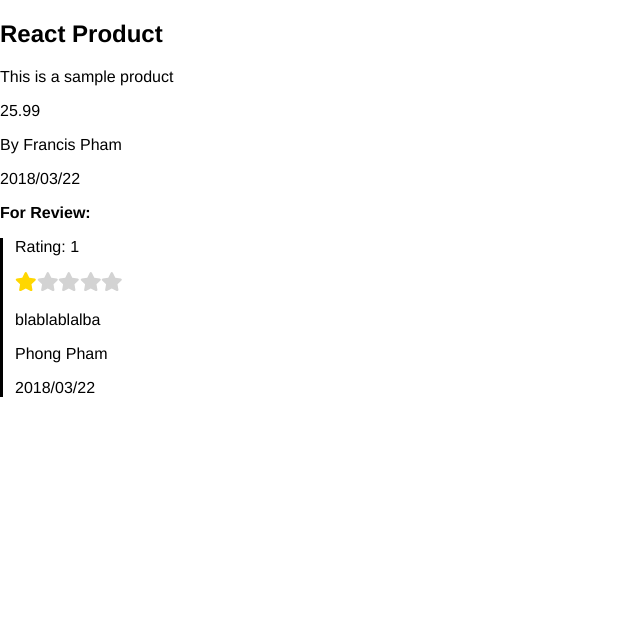
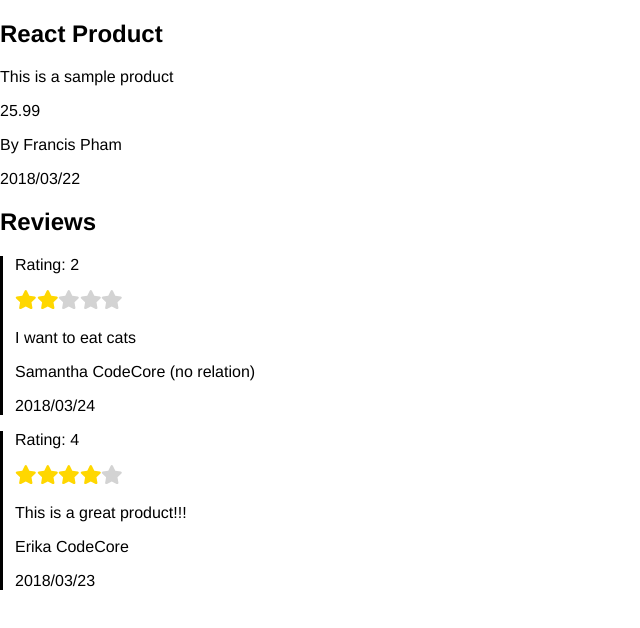
Before and after one commit to francispham/ReactClientApps, a React (Create React App) app in the folder amazon-react/: page / in a window 1280 px wide. Shown: the top 628 px of the page, without its empty margins (0-640 px from the left). Built offline with nearby package versions, Linux system fonts and the light colour scheme.

Commit message:
Added Review List Amazon React

```diff
--- a/amazon-react/src/components/App.js
+++ b/amazon-react/src/components/App.js
@@ -1,9 +1,8 @@
-import React, { Component } from 'react';
+import React, {Component} from 'react';
 
 import ProductDetails from './ProductDetails';
 
-import ReviewDetails from './ReviewDetails';
-
+import ReviewList from './ReviewList';
 
 class App extends Component {
   render() {
@@ -16,29 +15,33 @@ class App extends Component {
         full_name: "Francis Pham"
       }
     }
-    const review = {
-      rating: 1,
-      body: 'blablablalba',
-      created_at: "2018/03/22",
-      reviewer: {
-        full_name: "Phong Pham"
+    const reviews = [
+      {
+        body: 'I want to eat cats',
+        rating: 2,
+        created_at: '2018/03/24',
+        reviewer: {
+          full_name: 'Samantha CodeCore (no relation)'
+        }
+      },
+      {
+        body: 'This is a great product!!!',
+        rating: 4,
+        created_at: '2018/03/23',
+        reviewer: {
+          full_name: 'Erika CodeCore'
+        }
       }
-    }
+    ];
 
     return (
       <div className="App">
         <ProductDetails {...product} />
-        <p><strong>For Review:</strong></p>
-        <ReviewDetails {...review} />
-        {/* Is the same as:
-        <ProductDetails
-          title={product.title}
-          description={product.description}
-        '(and order infor)'
-        /> */}
+        <h2>Reviews</h2>
+        <ReviewList reviews={reviews} />
       </div>
     );
   }
-};
+}
 
 export default App;
--- a/amazon-react/src/components/ReviewDetails.js
+++ b/amazon-react/src/components/ReviewDetails.js
@@ -1,6 +1,5 @@
 import React from 'react';
 import StarRating from './StarRating';
-import ReviewList from './ReviewList'
 
 function ReviewDetails (props) {
   // 1em is equal to the font size of the parent tag.
--- a/amazon-react/src/components/ReviewList.js
+++ b/amazon-react/src/components/ReviewList.js
@@ -1,27 +1,9 @@
 import React from 'react';
+import ReviewDetails from './ReviewDetails';
 
 function  ReviewList(props) {
   const {reviews} = props;
-
-
-
-
-
-  }
-
-
-
-
-
-
-
-
-
-
-
-
-
-
-
+  return reviews.map((review, i) => <ReviewDetails key = {i} {...review} />);
+}                        //Same as:  ReviewDetails({key: i, ...review})
 
 export default ReviewList;
```
